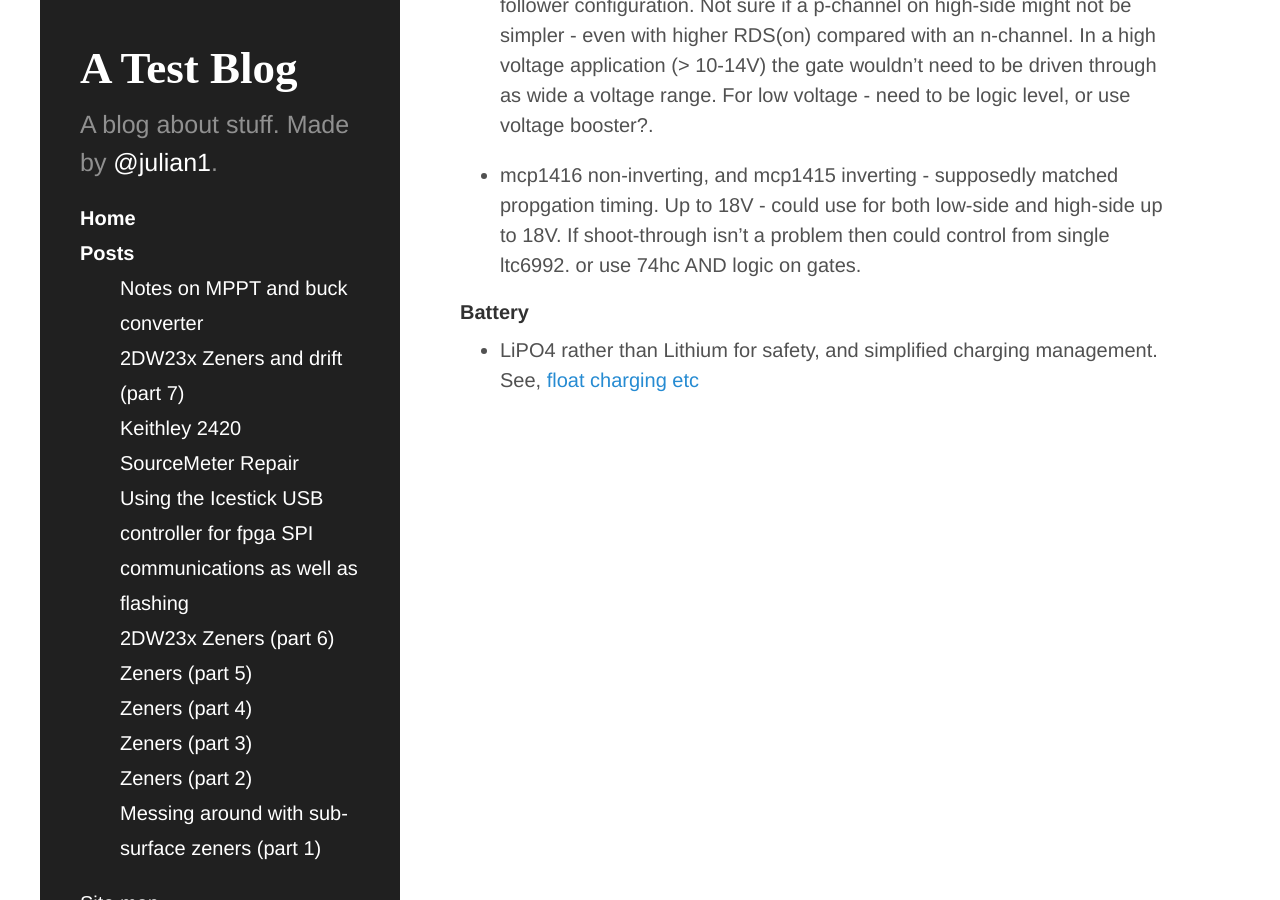
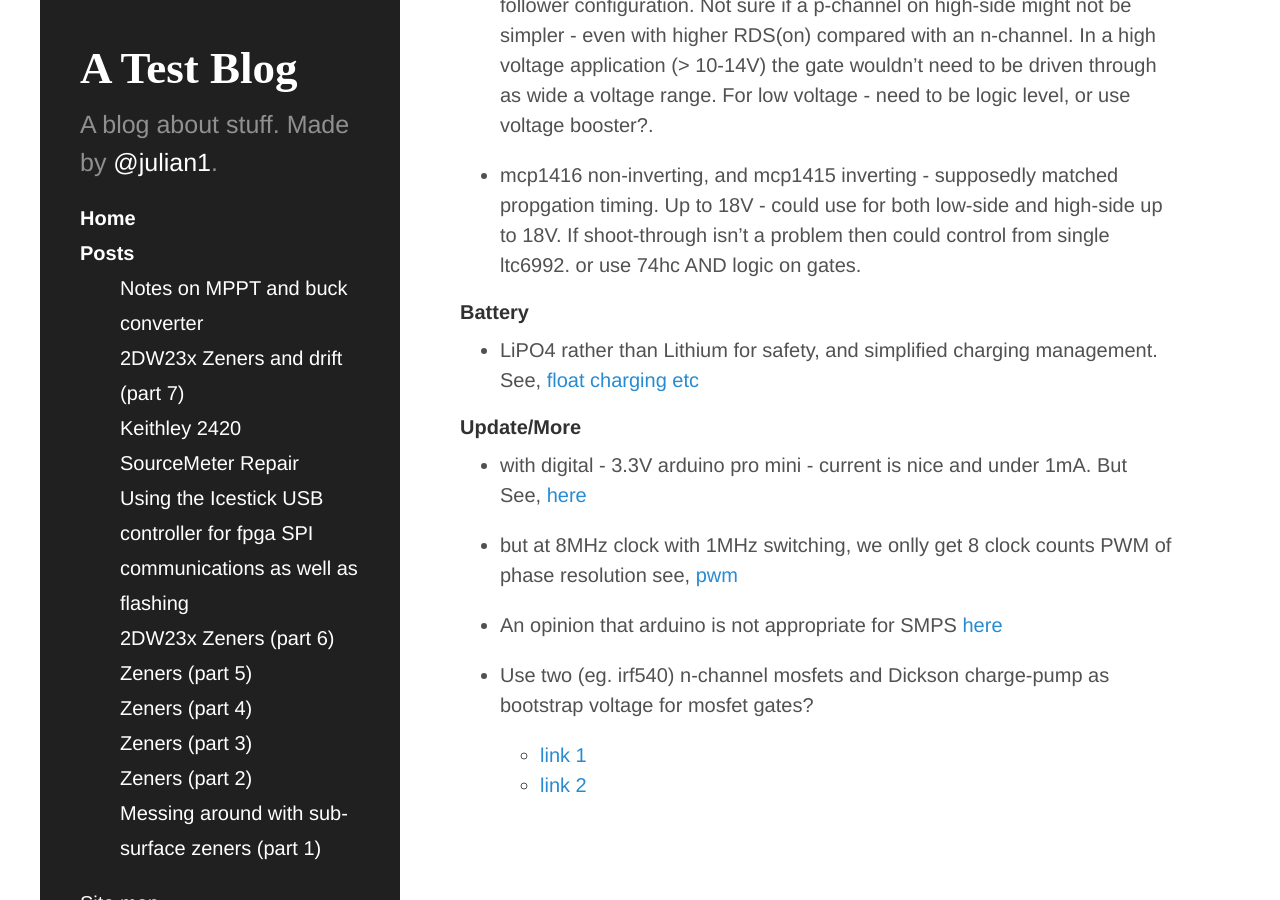
Before and after one commit to julian1/julian1.github.io, a Jekyll site: the page built from _posts/2017-02-16-mppt.md, in a window 1280 px wide and 900 px high, scrolled down 2166 px. Built offline with Jekyll 4.4.1, drawn with Linux system fonts in a browser that asks for light colours; some of the changed text lies outside the part shown.

Commit message:
more charge-pump

```diff
--- a/_posts/2017-02-16-mppt.md
+++ b/_posts/2017-02-16-mppt.md
@@ -5,7 +5,7 @@ layout: default
 
 ![pic](/public/images/buck/DSC02975.JPG)
 
-*A simple buck converter with the 2n7000 mosfet gate driven by a signal-generator*
+*Simple buck converter with 2n7000 mosfet and gate drive from a signal-generator*
 
 I have been thinking about what would be required to create a switch-mode analog MPPT system to charge a small battery. Ideally, small and low-powered - something suitable for a solar-powered wireless [3.3V ESP8266](https://en.wikipedia.org/wiki/ESP8266).
 
@@ -40,3 +40,16 @@ Some good notes on multipliers can be found in [Analog Devices tutorial pdf](htt
 
 #### Battery
   - LiPO4 rather than Lithium for safety, and simplified charging management. See, [float charging etc](http://www.powerstream.com/LLLF.htm)
+
+#### Update/More
+  - with digital - 3.3V arduino pro mini - current is nice and under 1mA. But
+      See, [here](http://www.home-automation-community.com/arduino-low-power-how-to-run-atmega328p-for-a-year-on-coin-cell-battery/)
+
+  - but at 8MHz clock with 1MHz switching, we onlly get 8 clock counts PWM of phase resolution
+      see, [pwm](https://www.arduino.cc/en/Tutorial/SecretsOfArduinoPWM)
+
+  - An opinion that arduino is not appropriate for SMPS [here](http://www.eevblog.com/forum/projects/driving-a-high-current-mosfet-at-10's-of-khz/)
+
+  - Use two (eg. irf540) n-channel mosfets and Dickson charge-pump as bootstrap voltage for mosfet gates?
+      - [link 1](logic-lhttps://en.wikipedia.org/wiki/Charge_pump)
+      - [link 2](https://www.maximintegrated.com/en/app-notes/index.mvp/id/725)
```
